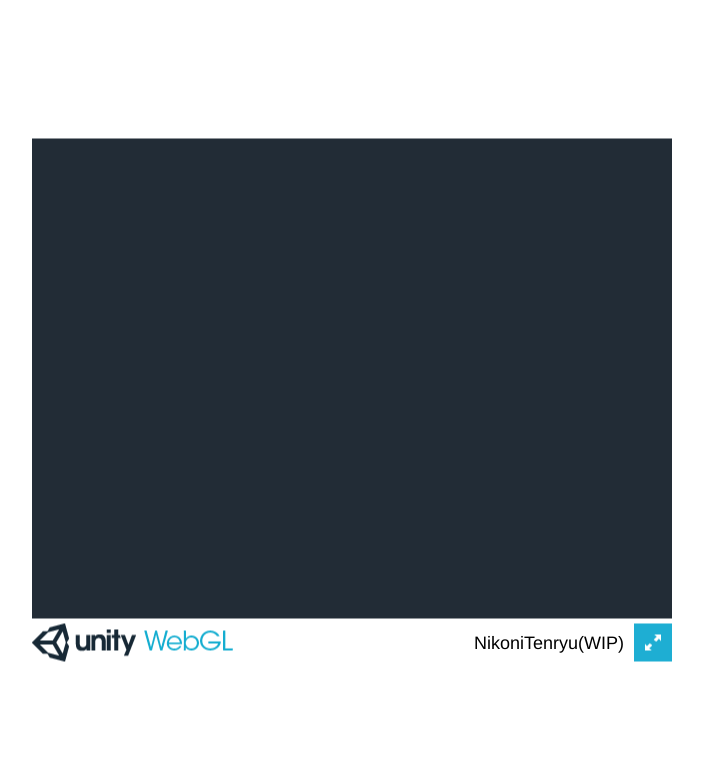
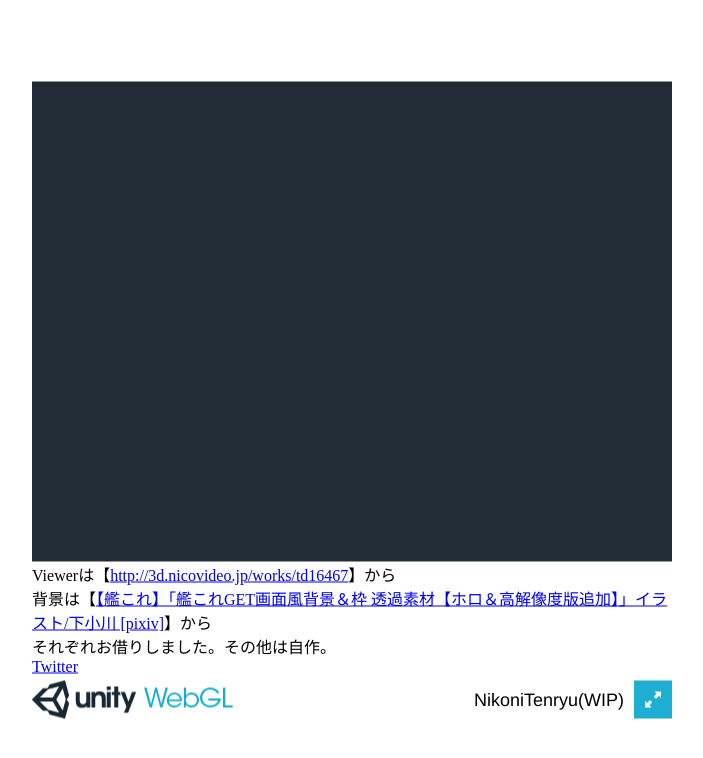
Before and after one commit to FoR13/Tenryu, a plain HTML site: page index.html in a window 1280 px wide. Shown: the whole page, without its empty margins (288-991 px from the left). Drawn offline with Linux system fonts and the light colour scheme; no server answers.

Commit message:
説明仮追加

```diff
--- a/index.html
+++ b/index.html
@@ -15,6 +15,10 @@
   <body>
     <div class="webgl-content">
       <div id="gameContainer" style="width: 640px; height: 480px"></div>
+      <p>Viewerは【<a href="http://3d.nicovideo.jp/works/td16467">http://3d.nicovideo.jp/works/td16467</a>】から</p>
+<p>背景は【<a href="http://www.pixiv.net/member_illust.php?mode=medium&amp;illust_id=39495540">【艦これ】「艦これGET画面風背景＆枠 透過素材【ホロ＆高解像度版追加】」イラスト/下小川 [pixiv]</a>】から</p>
+<p>それぞれお借りしました。その他は自作。<br /></p>
+<p><a href="https://twitter.com/For_K_Est">Twitter</a><br /></p>
       <div class="footer">
         <div class="webgl-logo"></div>
         <div class="fullscreen" onclick="gameInstance.SetFullscreen(1)"></div>
```
